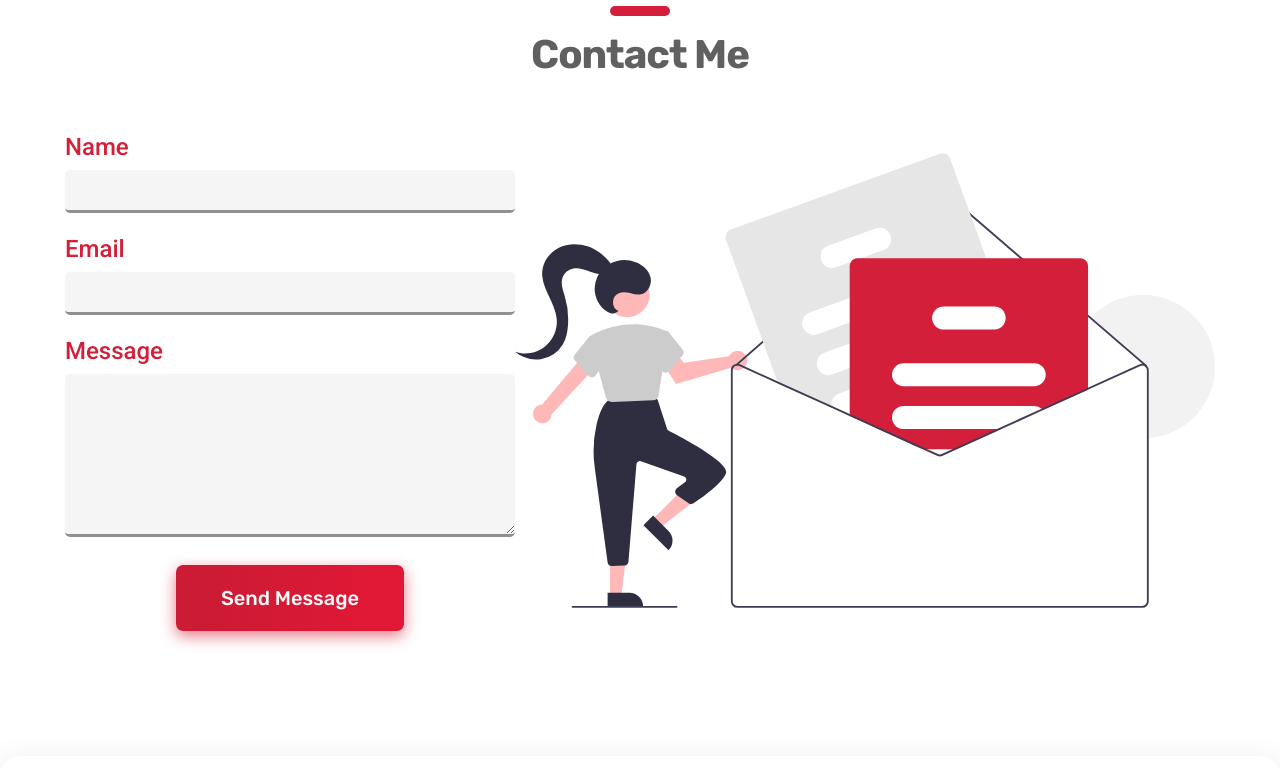
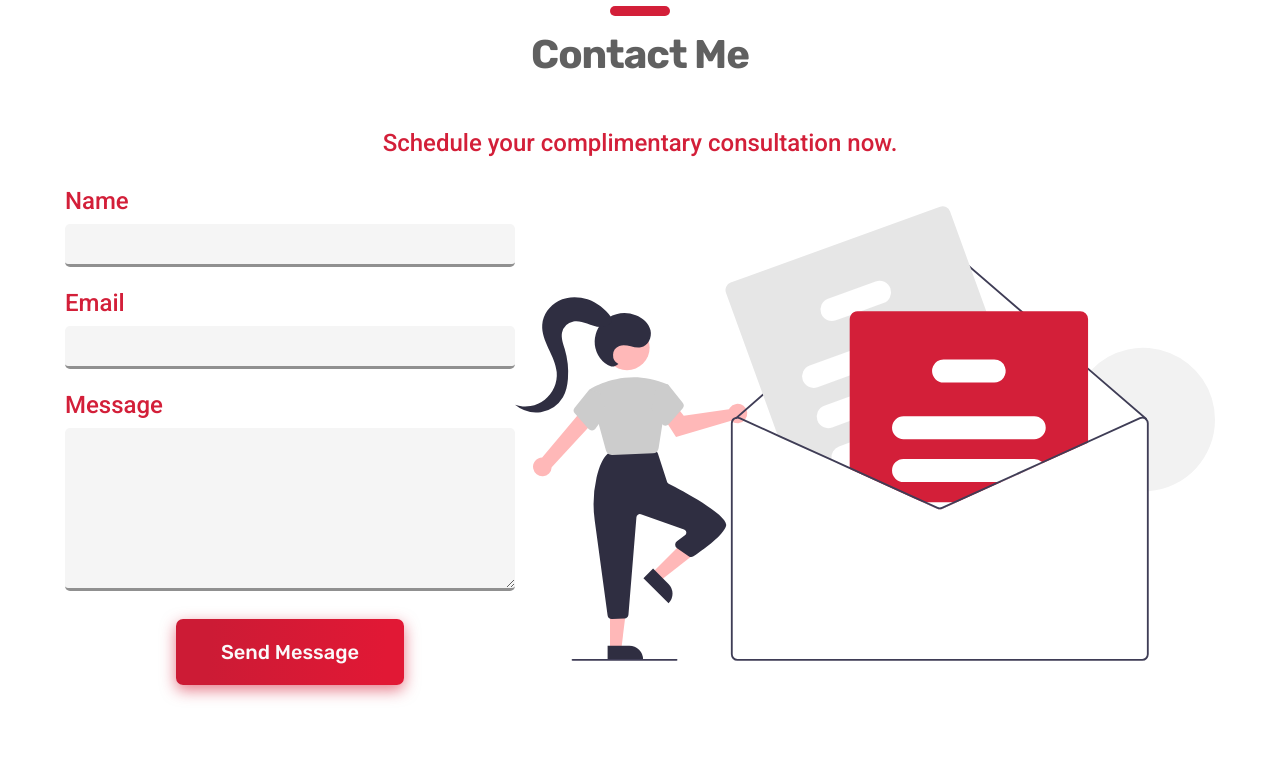
Before and after one commit to rut503/SummitStemGatsbyWebsite, a Gatsby site: page / in a window 1280 px wide. Shown: the part 3280-4048 px from the top of the page. Built offline with nearby package versions, Linux system fonts and the light colour scheme; Gatsby itself is replaced by a stand-in of ours.

Commit message:
added one liner to contact me page

```diff
--- a/src/components/contactMe.js
+++ b/src/components/contactMe.js
@@ -44,6 +44,7 @@ const ContactMe = () => {
 			<CustomHR styles={{marginBottom: 15}}/>
 
 			<h1>Contact Me</h1>
+			<h4>Schedule your complimentary consultation now.</h4>
 
 			<div className={contactMeStyles.left}>
 
--- a/src/components/contactMe.module.scss
+++ b/src/components/contactMe.module.scss
@@ -29,6 +29,15 @@
 		@include l-and-up{
 			margin-bottom: 50px;
 		}
+	}
+
+	h4{
+		@include LargeTextFonts;
+		color: $AccentColor;
+		text-align: center;
+		padding: 0 10px;
+		margin-bottom: 25px;
+		flex-basis: 100%;
 	}
 
 	.left{
--- a/src/components/home.js
+++ b/src/components/home.js
@@ -30,6 +30,7 @@ const Home = () => {
 				</h4>
 				<h4>
 					“When you follow the strange trails, they will take you who knows where”
+					<br/>
 					– Lord Huron, Way Out There
 				</h4>
 				<AnchorLink to="/#ContactMe" title="Come talk with me">
```
